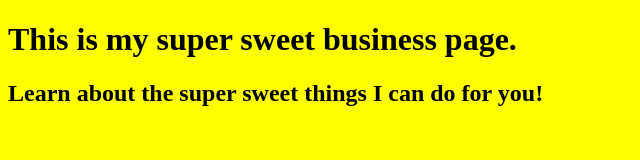
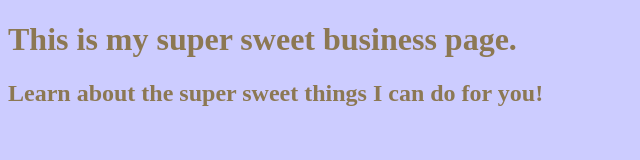
Before and after one commit to EmilyMitchell/EmilyMitchell.github.io, a plain HTML site: page week1/index3.html in a window 1280 px wide. Shown: the whole page, without its empty margins (0-640 px from the left). Drawn offline with Linux system fonts and the light colour scheme.

Commit message:
New CSS colors

```diff
--- a/week1/style.css
+++ b/week1/style.css
@@ -1,9 +1,9 @@
 body{
-	background-color: #ffff00;
+	background-color: #CCCCFF;
 	}
 
 
 h1, h2{
-	color: 0000ff;
+	color: #8C7853;
 
 }
```
